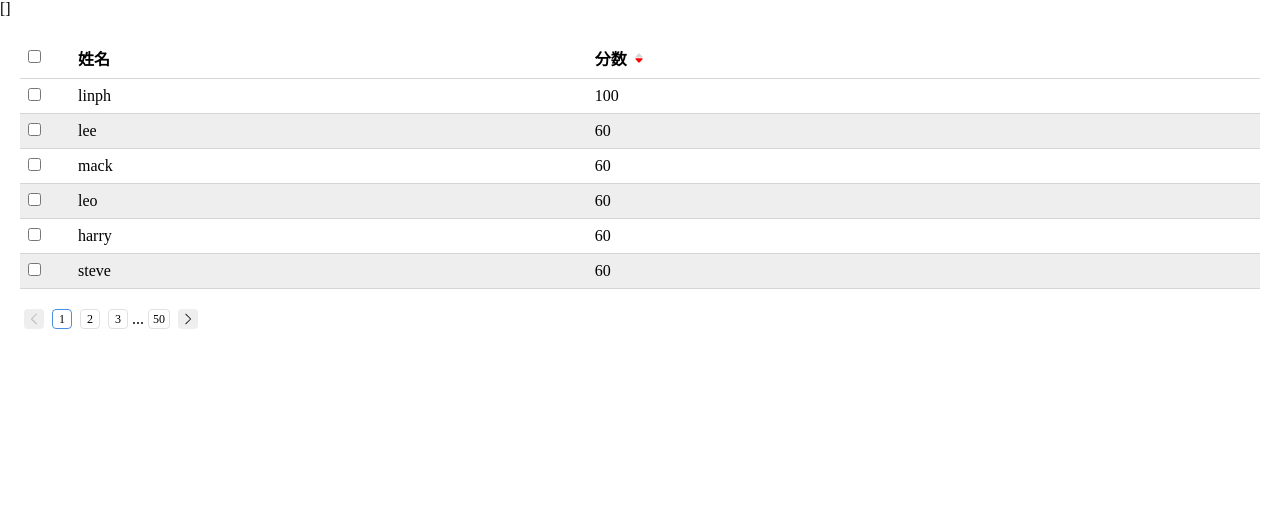
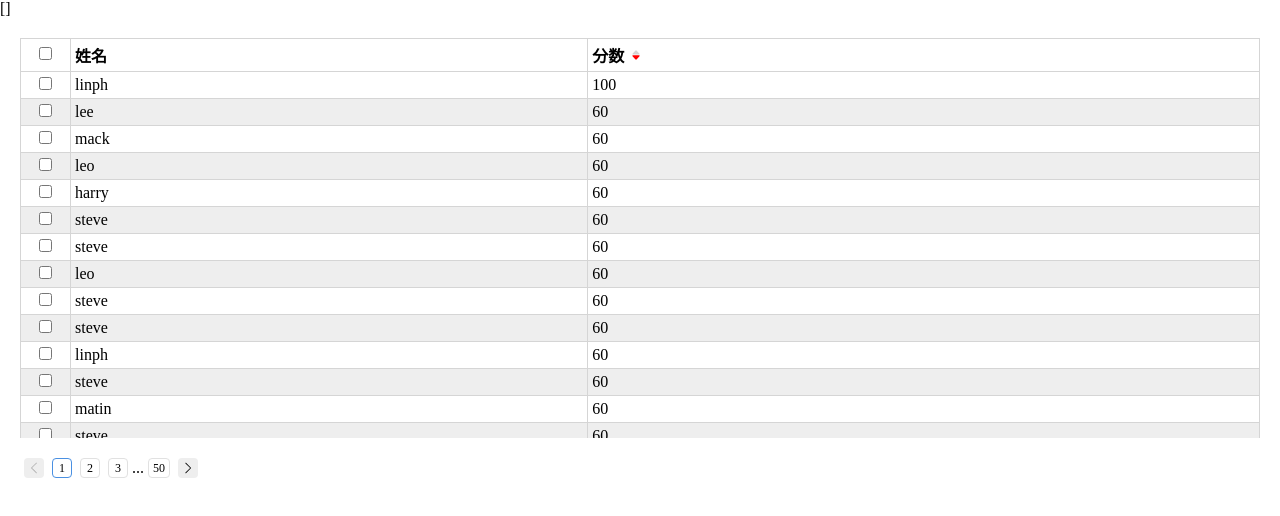
Before and after one commit to linpenghui958/dei-ui, a Vue app: page / in a window 1280 px wide. Shown: the top 516 px of the page. Built offline with nearby package versions, Linux system fonts and the light colour scheme.

Commit message:
add fixed table header

```diff
--- a/src/App.vue
+++ b/src/App.vue
@@ -2,7 +2,7 @@
   <div id="app">
     {{items}}
     <div style="margin: 20px;">
-      <g-table :columns="columns" :data-source="dataSource" @changeItem="x" checkable :selectedItems.sync="items" :order-by.sync="orderBy"></g-table>
+      <g-table :columns="columns" :data-source="dataSource" @changeItem="x" checkable compact bordered striped :selectedItems.sync="items" :order-by.sync="orderBy" :height="'400px'"></g-table>
     </div>
     <div style="margin: 20px;">
       <g-pager :totalPage="50" :current-page.sync="currentPage"></g-pager>
@@ -33,6 +33,17 @@ export default {
         { id: 4, name: 'leo', score: 60},
         { id: 5, name: 'harry', score: 60},
         { id: 6, name: 'steve', score: 60},
+        { id: 7, name: 'steve', score: 60},
+        { id: 8, name: 'leo', score: 60},
+        { id: 9, name: 'steve', score: 60},
+        { id: 10, name: 'steve', score: 60},
+        { id: 11, name: 'linph', score: 60},
+        { id: 12, name: 'steve', score: 60},
+        { id: 13, name: 'matin', score: 60},
+        { id: 14, name: 'steve', score: 60},
+        { id: 15, name: 'kevin', score: 60},
+        { id: 16, name: 'steve', score: 60},
+        { id: 17, name: 'steve', score: 60},
       ],
       items: [],
       orderBy: {
--- a/src/table/table.vue
+++ b/src/table/table.vue
@@ -1,13 +1,14 @@
 <template>
   <div class="dei-table-wrapper" ref="wrapper">
+    <div :style="{height, overflow: 'auto'}">
       <table class="dei-table" ref="table" :class="{bordered, compact, striped: striped}">
         <thead>
           <tr>
-          <th v-if="numberVisible">#</th>
-          <th v-if="checkable" :style="{width: '50px'}" class="gulu-table-center">
+            <th v-if="numberVisible" :style="{width: '50px'}">#</th>
+            <th v-if="checkable" :style="{width: '50px'}" class="dei-table-center">
               <input type="checkbox" @change="onChangeAllItems" ref="allChecked" :checked="areAllItemsSelected"/>
             </th>
-          <th v-for="(column, index) in columns" :key="index">
+            <th v-for="(column, index) in columns" :key="index" class="dei-table-center">
               <div class="dei-table-header">
                 {{column.text}}
                 <span class="dei-table-sorter" v-if="column.field in orderBy" @click="changeOrderBy(column.field)">
@@ -20,7 +21,7 @@
         </thead>
         <tbody>
           <tr v-for="(item, index) in dataSource" :key="index">
-          <td v-if="checkable" :style="{width: '50px'}" class="gulu-table-center">
+            <td v-if="checkable" :style="{width: '50px'}" class="dei-table-center">
               <input type="checkbox" @change="onChangeItem(item, index, $event)"
                 :checked="inSelectedItems(item)"/>
             </td>
@@ -32,6 +33,7 @@
         </tbody>
       </table>
     </div>
+  </div>
 </template>
 
 <script>
@@ -41,6 +43,9 @@ export default {
     DIcon
   },
   props: {
+    height: {
+      type: [Number, String]
+    },
     columns: {
       type: Array,
       required: true
@@ -78,6 +83,24 @@ export default {
       default: () => []
     }
   },
+  mounted() {
+    const copy = this.$refs.table.cloneNode(true)
+    this.copy = copy
+    copy.classList.add('dei-table-copy')
+    Array.from(copy.children).map(node => {
+      if (node.tagName.toLowerCase() !== 'thead') {
+        node.remove()
+      }
+    })
+    this.$refs.wrapper.appendChild(copy)
+    this.updateHeadersWidth()
+    this.onWinodwResize = () => this.updateHeadersWidth()
+    window.addEventListener('resize', this.onWinodwResize)
+  },
+  beforeDestroy() {
+    this.copy.remove()
+    window.removeEventListener('resize', this.onWinodwResize)
+  },
   computed: {
     areAllItemsSelected() {
       const a = this.selectedItems.map(i => i.id).sort()
@@ -93,6 +116,12 @@ export default {
     }
   },
   methods: {
+    updateHeadersWidth() {
+      Array.from(this.$refs.table.querySelector('thead').children[0].children).map((node, i) => {
+        const { width } = node.getBoundingClientRect();
+        this.copy.querySelector('thead').children[0].children[i].width = width + 'px';
+      })
+    },
     changeOrderBy(key) {
       const copy = JSON.parse(JSON.stringify(this.orderBy))
       console.log(copy[key])
```
Lines whose indentation alone changed are shown as unchanged.
